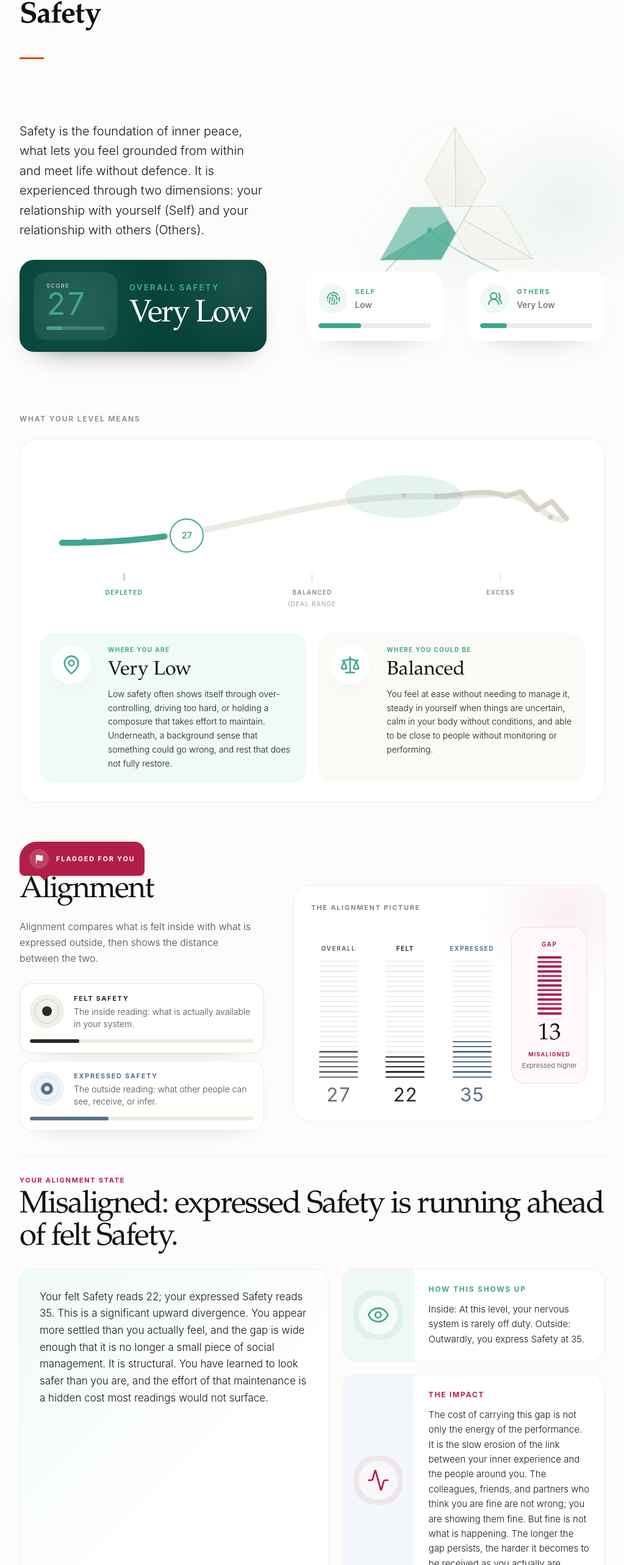
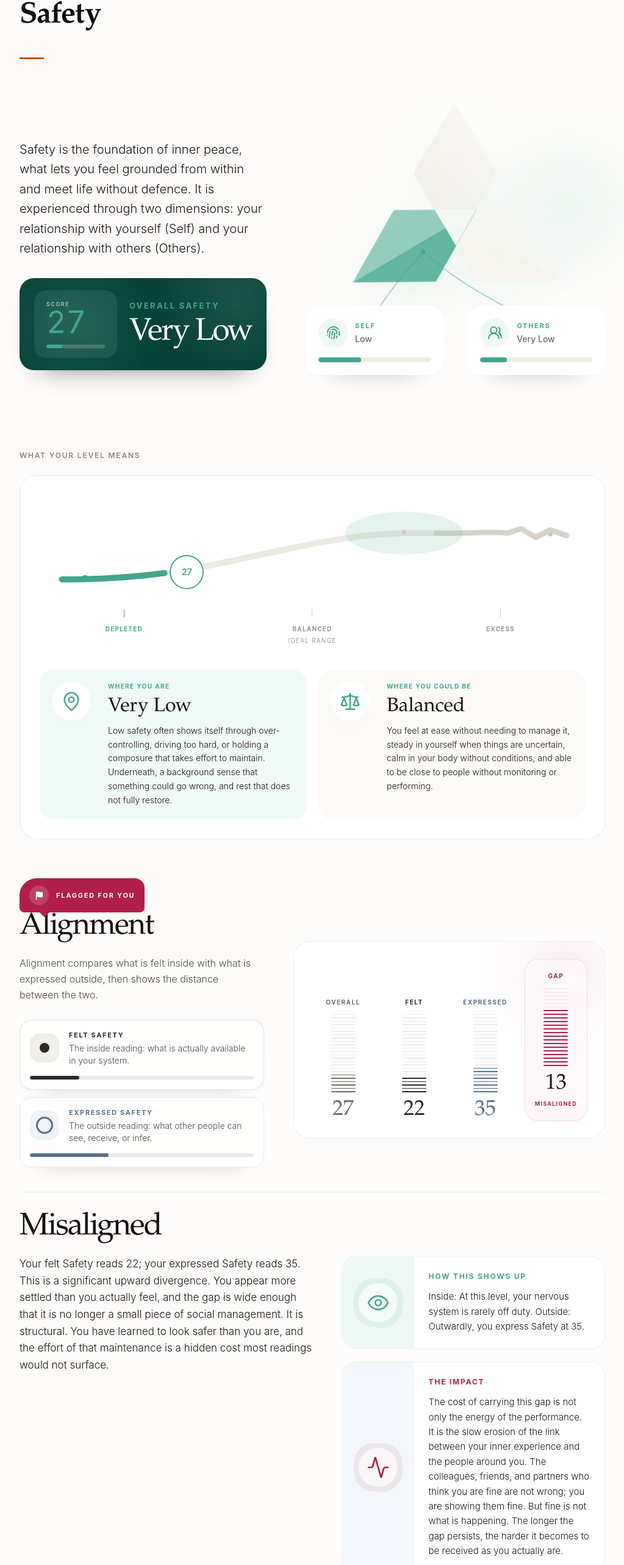
Before and after one commit to neurokrystal/report-design, a React (Vite) app: page / in a window 1280 px wide. Shown: the part 3901-6467 px from the top of the page at 61% size, without its empty margins (232-1255 px from the left). Built offline with nearby package versions, Linux system fonts and the light colour scheme.

Commit message:
Refine Safety symbols and alignment visuals

```diff
--- a/src/app/components/DomainSection.tsx
+++ b/src/app/components/DomainSection.tsx
@@ -328,12 +328,11 @@ function DomainImmersiveSection({ domain, content, score, band, felt, expressed,
             </div>
           </div>
 
-          <DomainAlignmentBridge domain={domain} overall={score} felt={felt} expressed={expressed} color={color} />
+          <DomainAlignmentBridge overall={score} felt={felt} expressed={expressed} color={color} />
         </div>
         <AlignmentInsights
           domain={domain}
           color={color}
-          tint={tint}
           alignmentText={content.alignmentText}
           feltText={content.feltText}
           expressedText={content.expressedText}
@@ -386,18 +385,18 @@ function SafetyDomainHero({ content, score, band, color, dimensions, active, onA
           <SafetyScoreCard score={score} band={band} color={color} />
         </div>
 
-        <div className="relative min-h-[390px]">
+        <div className="relative min-h-[450px]">
           <motion.div
-            className="absolute left-1/2 top-0 -translate-x-1/2"
+            className="absolute left-1/2 -top-12 -translate-x-1/2"
             animate={{ y: [0, -5, 0], rotate: [0, -1.2, 0.8, 0] }}
             transition={{ duration: 6, repeat: Infinity, ease: 'easeInOut' }}
           >
-            <SafetyFocusSymbol color={color} size={250} />
+            <SafetyFocusSymbol color={color} size={340} />
           </motion.div>
 
-          <svg className="absolute inset-0 h-full w-full pointer-events-none" viewBox="0 0 560 390" preserveAspectRatio="none">
+          <svg className="absolute inset-0 h-full w-full pointer-events-none" viewBox="0 0 560 450" preserveAspectRatio="none">
             <motion.path
-              d="M232 184 C190 214, 162 238, 116 286"
+              d="M220 220 C180 260, 152 288, 116 342"
               fill="none"
               stroke={color}
               strokeWidth="2.2"
@@ -409,7 +408,7 @@ function SafetyDomainHero({ content, score, band, color, dimensions, active, onA
               transition={{ duration: 0.9, delay: 0.2 }}
             />
             <motion.path
-              d="M232 184 C288 228, 352 245, 438 286"
+              d="M220 220 C292 276, 360 302, 438 342"
               fill="none"
               stroke={color}
               strokeWidth="2.2"
@@ -420,14 +419,14 @@ function SafetyDomainHero({ content, score, band, color, dimensions, active, onA
               viewport={{ once: true, amount: 0.45 }}
               transition={{ duration: 0.9, delay: 0.32 }}
             />
-            <circle cx="232" cy="184" r="4.5" fill={color} opacity="0.75" />
-            <circle cx="116" cy="286" r="3.5" fill={color} opacity="0.55" />
-            <circle cx="438" cy="286" r="3.5" fill={color} opacity="0.55" />
+            <circle cx="220" cy="220" r="4.5" fill={color} opacity="0.75" />
+            <circle cx="116" cy="342" r="3.5" fill={color} opacity="0.55" />
+            <circle cx="438" cy="342" r="3.5" fill={color} opacity="0.55" />
           </svg>
 
           {dimensions.map((dim, index) => {
             const isActive = active === dim.name;
-            const side = index === 0 ? 'left-0 bottom-6' : 'right-0 bottom-6';
+            const side = index === 0 ? 'left-0 bottom-7' : 'right-0 bottom-7';
             const Icon = dim.name === 'Self' ? Fingerprint : UsersRound;
             return (
               <motion.button
@@ -518,10 +517,9 @@ function SafetyFocusSymbol({ color, size = 250 }: { color: string; size?: number
         <motion.path d="M600.768 517.419L549.849 605.382L998 863.691L797.848 517.419H600.768Z" fill={color} opacity="0.54" initial={{ opacity: 0 }} whileInView={{ opacity: 0.54 }} viewport={{ once: true, amount: 0.5 }} transition={{ duration: 0.7, delay: 0.08 }} />
         <path d="M401.847 520.078L400.307 517.419H397.232L401.847 520.078Z" fill={color} opacity="0.54" />
 
-        <path d="M500.533 -2L300.381 344.272L400.61 517.41L400.616 517.419H500.533L500.539 -2H500.533Z" fill="url(#safetyNeutralFade)" stroke="#CCC5BA" strokeWidth="5" opacity="0.5" />
-        <path d="M500.533 517.419H600.756L700.994 344.272L500.533 -2V517.419Z" fill="url(#safetyNeutralFade)" stroke="#CCC5BA" strokeWidth="5" opacity="0.44" />
-        <path d="M500.539 690.557L450.496 604.111L0 864H400.307L600.768 517.419L500.539 690.557Z" fill="#F5F1E9" stroke="#D2CBC1" strokeWidth="5" opacity="0.62" />
-        <path d="M200.155 517.419L0 864L450.496 604.111L400.307 517.419H200.155Z" fill="#F7F4EE" stroke="#D2CBC1" strokeWidth="5" opacity="0.58" />
+        <path d="M500.533 -2L300.381 344.272L400.61 517.41L400.616 517.419H600.756L700.994 344.272L500.533 -2Z" fill="url(#safetyNeutralFade)" opacity="0.48" />
+        <path d="M500.539 690.557L450.496 604.111L0 864H400.307L600.768 517.419L500.539 690.557Z" fill="#F5F1E9" opacity="0.62" />
+        <path d="M200.155 517.419L0 864L450.496 604.111L400.307 517.419H200.155Z" fill="#F7F4EE" opacity="0.58" />
       </g>
     </svg>
   );
@@ -567,7 +565,7 @@ function LevelContinuum({ domain, score, band, color, tint, levels }: {
   const steps = [
     { label: 'Depleted', x: 68, y: 124 },
     { label: 'Balanced', x: 548, y: 48 },
-    { label: 'Excess', x: 768, y: 84 },
+    { label: 'Excess', x: 768, y: 52 },
   ];
   const activeIndex = score < 45 ? 0 : score < 70 ? 1 : 2;
   const marker = Math.min(96, Math.max(4, score));
@@ -581,7 +579,7 @@ function LevelContinuum({ domain, score, band, color, tint, levels }: {
     <div className="rounded-[28px] border bg-white p-6 md:p-8" style={{ borderColor: `${color}28` }}>
       <div className="relative pb-10 pt-3">
         <svg className="h-44 w-full overflow-visible" viewBox="0 0 820 176" preserveAspectRatio="none" aria-hidden="true">
-          <path d="M34 126 C190 126, 264 100, 382 74 C462 56, 516 48, 596 50 C662 52, 690 36, 730 56 C758 70, 770 94, 792 86" fill="none" stroke="#EDEAE3" strokeWidth="10" strokeLinecap="round" />
+          <path d="M34 126 C190 126, 264 100, 382 74 C462 56, 516 48, 596 50 C650 51, 676 47, 704 50 L724 43 L746 57 L768 45 L792 54" fill="none" stroke="#EDEAE3" strokeWidth="10" strokeLinecap="round" strokeLinejoin="round" />
           <motion.path
             d="M34 126 C190 126, 264 100, 382 74 C462 56, 516 48, 596 50"
             fill="none"
@@ -595,7 +593,7 @@ function LevelContinuum({ domain, score, band, color, tint, levels }: {
             transition={{ duration: 1.1, ease: [0.16, 1, 0.3, 1] }}
           />
           <motion.path
-            d="M596 50 C638 48, 668 36, 700 50 L724 42 L748 72 L770 58 L792 86"
+            d="M596 50 C650 51, 676 47, 704 50 L724 43 L746 57 L768 45 L792 54"
             fill="none"
             stroke="#D8D3CA"
             strokeWidth="8"
@@ -786,8 +784,7 @@ function FlaggedForYou() {
   );
 }
 
-function DomainAlignmentBridge({ domain, overall, felt, expressed, color }: {
-  domain: 'Safety' | 'Play' | 'Challenge';
+function DomainAlignmentBridge({ overall, felt, expressed, color }: {
   overall: number;
   felt: number;
   expressed: number;
@@ -795,7 +792,6 @@ function DomainAlignmentBridge({ domain, overall, felt, expressed, color }: {
 }) {
   const gap = expressed - felt;
   const absoluteGap = Math.abs(gap);
-  const direction = gap >= 0 ? 'Expressed higher' : 'Felt higher';
   const alignmentLabel = absoluteGap <= 4 ? 'Very aligned' : absoluteGap <= 9 ? 'Slightly misaligned' : absoluteGap <= 14 ? 'Misaligned' : 'Very misaligned';
 
   return (
@@ -805,12 +801,11 @@ function DomainAlignmentBridge({ domain, overall, felt, expressed, color }: {
         style={{ background: `radial-gradient(circle, ${FLAG_COLOR}12 0%, transparent 70%)` }}
       />
       <div className="relative">
-        <p className="mb-6 text-[11px] uppercase tracking-[0.16em] font-bold text-[#8B8682]">The alignment picture</p>
-        <div className="grid grid-cols-[1fr_1fr_1fr_auto] gap-5 items-end">
+        <div className="grid grid-cols-[1fr_1fr_1fr_auto] gap-3 items-end">
           <VolumeColumn label="Overall" value={overall} color="#6F6A64" />
           <VolumeColumn label="Felt" value={felt} color={FELT_COLOR} />
           <VolumeColumn label="Expressed" value={expressed} color={EXPRESSED_COLOR} />
-          <GapColumn value={absoluteGap} label={alignmentLabel} direction={direction} />
+          <GapColumn value={absoluteGap} label={alignmentLabel} />
         </div>
       </div>
     </div>
@@ -852,10 +847,12 @@ function AlignmentMeaningCard({ label, body, value, color, mode = 'felt' }: {
   return (
     <div className="relative overflow-hidden rounded-[20px] border bg-white/82 p-4 shadow-[0_18px_42px_-38px_rgba(0,0,0,0.45)]" style={{ borderColor: `${color}22` }}>
       <div className="flex items-center gap-4">
-        <div className="grid h-14 w-14 shrink-0 place-items-center rounded-full" style={{ backgroundColor: mode === 'felt' ? '#F1EFE9' : '#EEF3F7' }}>
-          <div className="grid h-10 w-10 place-items-center rounded-full border" style={{ borderColor: `${color}30` }}>
-            <div className={mode === 'felt' ? 'h-4 w-4 rounded-full' : 'h-5 w-5 rounded-full border-[6px] bg-transparent'} style={{ backgroundColor: mode === 'felt' ? color : 'transparent', borderColor: color }} />
-          </div>
+        <div className="grid h-12 w-12 shrink-0 place-items-center rounded-[16px]" style={{ backgroundColor: mode === 'felt' ? '#F1EFE9' : '#EEF3F7' }}>
+          {mode === 'felt' ? (
+            <span className="h-4 w-4 rounded-full" style={{ backgroundColor: color }} />
+          ) : (
+            <span className="h-7 w-7 rounded-full border-[3px]" style={{ borderColor: color }} />
+          )}
         </div>
         <div className="min-w-0">
           <p className="text-[11px] uppercase tracking-[0.15em] font-bold" style={{ color }}>{label}</p>
@@ -882,13 +879,13 @@ function VolumeColumn({ label, value, color }: { label: string; value: number; c
   return (
     <div className="flex flex-col items-center">
       <p className="mb-3 text-[10px] uppercase tracking-[0.15em] font-bold" style={{ color }}>{label}</p>
-      <div className="flex h-48 flex-col-reverse justify-start gap-1.5">
+      <div className="flex h-32 flex-col-reverse justify-start gap-1">
         {Array.from({ length: segments }).map((_, index) => {
           const on = index < filled;
           return (
             <motion.div
               key={index}
-              className="h-1.5 w-16 rounded-full"
+              className="h-1.5 w-10 rounded-full"
               style={{ backgroundColor: on ? color : '#E7E3DB' }}
               initial={{ opacity: 0.25, scaleX: 0.65 }}
               whileInView={{ opacity: on ? 1 : 0.6, scaleX: 1 }}
@@ -898,45 +895,47 @@ function VolumeColumn({ label, value, color }: { label: string; value: number; c
           );
         })}
       </div>
-      <CountUp to={value} className="mt-3 tabular-nums" style={{ color, fontSize: 31, lineHeight: 1, fontWeight: 400 }} />
+      <CountUp to={value} className="mt-3 tabular-nums" style={{ color, fontFamily: SERIF, fontSize: 35, lineHeight: 1, fontWeight: 400 }} />
     </div>
   );
 }
 
-function GapColumn({ value, label, direction }: { value: number; label: string; direction: string }) {
-  const segments = Math.max(5, Math.min(18, value));
+function GapColumn({ value, label }: { value: number; label: string }) {
+  const segments = 22;
+  const filled = Math.max(6, Math.min(segments, Math.round((value / 18) * segments)));
   return (
     <motion.div
-      className="relative mb-8 flex flex-col items-center rounded-[22px] bg-[#FFF8FA] px-4 py-5"
+      className="relative flex flex-col items-center rounded-[22px] bg-[#FFF8FA] px-4 py-5"
       style={{ border: `1px solid ${FLAG_COLOR}24` }}
-      animate={{ y: [0, -6, 0] }}
-      transition={{ duration: 3.2, repeat: Infinity, ease: 'easeInOut' }}
+      animate={{ y: [0, -4, 0] }}
+      transition={{ duration: 3.4, repeat: Infinity, ease: 'easeInOut' }}
     >
       <p className="text-[10px] uppercase tracking-[0.15em] font-bold" style={{ color: FLAG_COLOR }}>Gap</p>
-      <div className="my-3 flex h-24 flex-col-reverse justify-start gap-1">
-        {Array.from({ length: segments }).map((_, index) => (
+      <div className="my-3 flex h-32 flex-col-reverse justify-start gap-1">
+        {Array.from({ length: segments }).map((_, index) => {
+          const on = index < filled;
+          return (
           <motion.div
             key={index}
             className="h-1.5 w-10 rounded-full"
-            style={{ backgroundColor: FLAG_COLOR }}
-            initial={{ opacity: 0, scaleX: 0.5 }}
-            whileInView={{ opacity: 1, scaleX: 1 }}
+              style={{ backgroundColor: on ? FLAG_COLOR : '#F1DCE4' }}
+              initial={{ opacity: 0.25, scaleX: 0.55 }}
+              whileInView={{ opacity: on ? 1 : 0.48, scaleX: 1 }}
             viewport={{ once: true, amount: 0.35 }}
             transition={{ duration: 0.22, delay: index * 0.018 }}
           />
-        ))}
-      </div>
-      <p className="text-[#15110F] leading-none" style={{ fontFamily: SERIF, fontSize: 38 }}>{value}</p>
+          );
+        })}
+      </div>
+      <p className="text-[#15110F] leading-none" style={{ fontFamily: SERIF, fontSize: 35 }}>{value}</p>
       <p className="mt-2 text-[9px] uppercase tracking-[0.14em] font-bold text-center" style={{ color: FLAG_COLOR }}>{label}</p>
-      <p className="mt-1 text-[11px] text-[#6F6A64] text-center">{direction}</p>
     </motion.div>
   );
 }
 
-function AlignmentInsights({ domain, color, tint, alignmentText, feltText, expressedText, alignmentExtended, felt, expressed }: {
+function AlignmentInsights({ domain, color, alignmentText, feltText, expressedText, alignmentExtended, felt, expressed }: {
   domain: 'Safety' | 'Play' | 'Challenge';
   color: string;
-  tint: string;
   alignmentText: string;
   feltText: string;
   expressedText: string;
@@ -947,9 +946,6 @@ function AlignmentInsights({ domain, color, tint, alignmentText, feltText, expre
   const gap = expressed - felt;
   const absoluteGap = Math.abs(gap);
   const alignmentLabel = absoluteGap <= 4 ? 'Very aligned' : absoluteGap <= 9 ? 'Slightly misaligned' : absoluteGap <= 14 ? 'Misaligned' : 'Very misaligned';
-  const statement = gap >= 0
-    ? `${alignmentLabel}: expressed ${domain} is running ahead of felt ${domain}.`
-    : `${alignmentLabel}: felt ${domain} is stronger than what others can see.`;
   const items = [
     {
       label: 'What this means',
@@ -970,10 +966,9 @@ function AlignmentInsights({ domain, color, tint, alignmentText, feltText, expre
 
   return (
     <div className="mt-10 border-t pt-8" style={{ borderColor: `${color}24` }}>
-      <div className="mb-6">
-        <p className="text-[11px] uppercase tracking-[0.16em] font-bold" style={{ color: absoluteGap > 9 ? FLAG_COLOR : color }}>Your alignment state</p>
-        <h3 style={{ fontFamily: SERIF, fontSize: 'clamp(2rem, 4vw, 3.4rem)', lineHeight: 1.02, letterSpacing: '-0.04em', margin: '8px 0 0', color: '#15110F' }}>
-          {statement}
+      <div className="mb-5">
+        <h3 style={{ fontFamily: SERIF, fontSize: 'clamp(2.4rem, 4vw, 3.6rem)', lineHeight: 1.02, letterSpacing: '-0.04em', margin: 0, color: '#15110F' }}>
+          {alignmentLabel}
         </h3>
       </div>
       <div className="grid gap-5 lg:grid-cols-[1.08fr_0.92fr]">
@@ -982,9 +977,7 @@ function AlignmentInsights({ domain, color, tint, alignmentText, feltText, expre
           whileInView={{ opacity: 1, y: 0 }}
           viewport={{ once: true, amount: 0.25 }}
           transition={{ duration: 0.45 }}
-          whileHover={{ y: -4 }}
-          className="relative overflow-hidden rounded-[24px] border bg-white p-7 lg:p-8 cursor-default"
-          style={{ borderColor: `${color}22`, background: `linear-gradient(135deg, ${tint} 0%, #FFFFFF 64%)` }}
+          className="relative p-0 lg:pr-6 cursor-default"
         >
           <p className="text-[17px] text-[#1A1614] leading-relaxed" style={{ fontWeight: 300 }}>{items[0].body}</p>
         </motion.div>
@@ -1180,8 +1173,7 @@ function SafetyDimensionJourney({ dim, color, tint, index, active, onActive, onC
       />
       <div className="relative grid lg:grid-cols-[0.44fr_0.56fr] gap-8 lg:gap-14 items-start">
         <div>
-          <p className="text-[11px] uppercase tracking-[0.18em] font-bold" style={{ color }}>Safety dimension</p>
-          <h3 style={{ fontFamily: SERIF, fontSize: 'clamp(3.5rem, 7vw, 6.2rem)', fontWeight: 600, color: '#0F0F0F', letterSpacing: '-0.06em', lineHeight: 0.88, margin: '10px 0 0' }}>
+          <h3 style={{ fontFamily: SERIF, fontSize: 'clamp(3.5rem, 7vw, 6.2rem)', fontWeight: 600, color: '#0F0F0F', letterSpacing: '-0.06em', lineHeight: 0.88, margin: 0 }}>
             {dim.name}
           </h3>
 
@@ -1235,34 +1227,32 @@ function SafetyDimensionJourney({ dim, color, tint, index, active, onActive, onC
 
 function SafetyDimensionSymbol({ selected, value, color }: { selected: string; value: number; color: string }) {
   const isSelf = selected === 'Self';
+  const arcPath = isSelf
+    ? 'M58 178 C42 138, 54 92, 98 64'
+    : 'M206 206 C250 174, 255 112, 214 70';
   return (
     <div className="absolute inset-0">
       <svg viewBox="0 0 320 280" className="h-full w-full overflow-visible" aria-hidden="true">
-        <motion.circle
-          cx="125"
-          cy="152"
-          r="95"
+        <motion.path
+          d={arcPath}
           fill="none"
           stroke={color}
-          strokeWidth="34"
+          strokeWidth="30"
           strokeLinecap="round"
           pathLength="1"
-          strokeDasharray="1"
-          initial={{ strokeDashoffset: 1 }}
-          whileInView={{ strokeDashoffset: 1 - value / 100 }}
+          initial={{ pathLength: 0 }}
+          whileInView={{ pathLength: value / 100 }}
           viewport={{ once: true, amount: 0.5 }}
           transition={{ duration: 1, ease: [0.16, 1, 0.3, 1] }}
-          opacity="0.16"
-          transform="rotate(-108 125 152)"
+          opacity="0.18"
         />
-        <g transform="translate(22 18) scale(0.24)" opacity="0.92">
-          <path d="M597.693 863.691H998L549.849 605.382L500.539 690.557L401.847 520.078L397.232 517.419L597.693 863.691Z" fill={isSelf ? color : '#F4F1EA'} opacity={isSelf ? 0.86 : 0.42} stroke="#BDB6AB" strokeWidth="5" />
-          <path d="M600.768 517.419L549.849 605.382L998 863.691L797.848 517.419H600.768Z" fill={!isSelf ? color : '#F4F1EA'} opacity={!isSelf ? 0.82 : 0.42} stroke="#BDB6AB" strokeWidth="5" />
+        <g transform="translate(262 18) scale(-0.24 0.24)" opacity="0.92">
+          <path d="M597.693 863.691H998L549.849 605.382L500.539 690.557L401.847 520.078L397.232 517.419L597.693 863.691Z" fill={isSelf ? color : '#F4F1EA'} opacity={isSelf ? 0.86 : 0.42} />
+          <path d="M600.768 517.419L549.849 605.382L998 863.691L797.848 517.419H600.768Z" fill={!isSelf ? color : '#F4F1EA'} opacity={!isSelf ? 0.82 : 0.42} />
           <path d="M401.847 520.078L400.307 517.419H397.232L401.847 520.078Z" fill={color} opacity="0.42" />
-          <path d="M500.533 -2L300.381 344.272L400.61 517.41L400.616 517.419H500.533L500.539 -2H500.533Z" fill="#F8F5EF" stroke="#BDB6AB" strokeWidth="5" opacity="0.28" />
-          <path d="M500.533 517.419H600.756L700.994 344.272L500.533 -2V517.419Z" fill="#F8F5EF" stroke="#BDB6AB" strokeWidth="5" opacity="0.28" />
-          <path d="M500.539 690.557L450.496 604.111L0 864H400.307L600.768 517.419L500.539 690.557Z" fill="#F8F5EF" stroke="#BDB6AB" strokeWidth="5" opacity="0.28" />
-          <path d="M200.155 517.419L0 864L450.496 604.111L400.307 517.419H200.155Z" fill="#F8F5EF" stroke="#BDB6AB" strokeWidth="5" opacity="0.28" />
+          <path d="M500.533 -2L300.381 344.272L400.61 517.41L400.616 517.419H600.756L700.994 344.272L500.533 -2Z" fill="#F8F5EF" opacity="0.28" />
+          <path d="M500.539 690.557L450.496 604.111L0 864H400.307L600.768 517.419L500.539 690.557Z" fill="#F8F5EF" opacity="0.28" />
+          <path d="M200.155 517.419L0 864L450.496 604.111L400.307 517.419H200.155Z" fill="#F8F5EF" opacity="0.28" />
         </g>
       </svg>
     </div>
```
